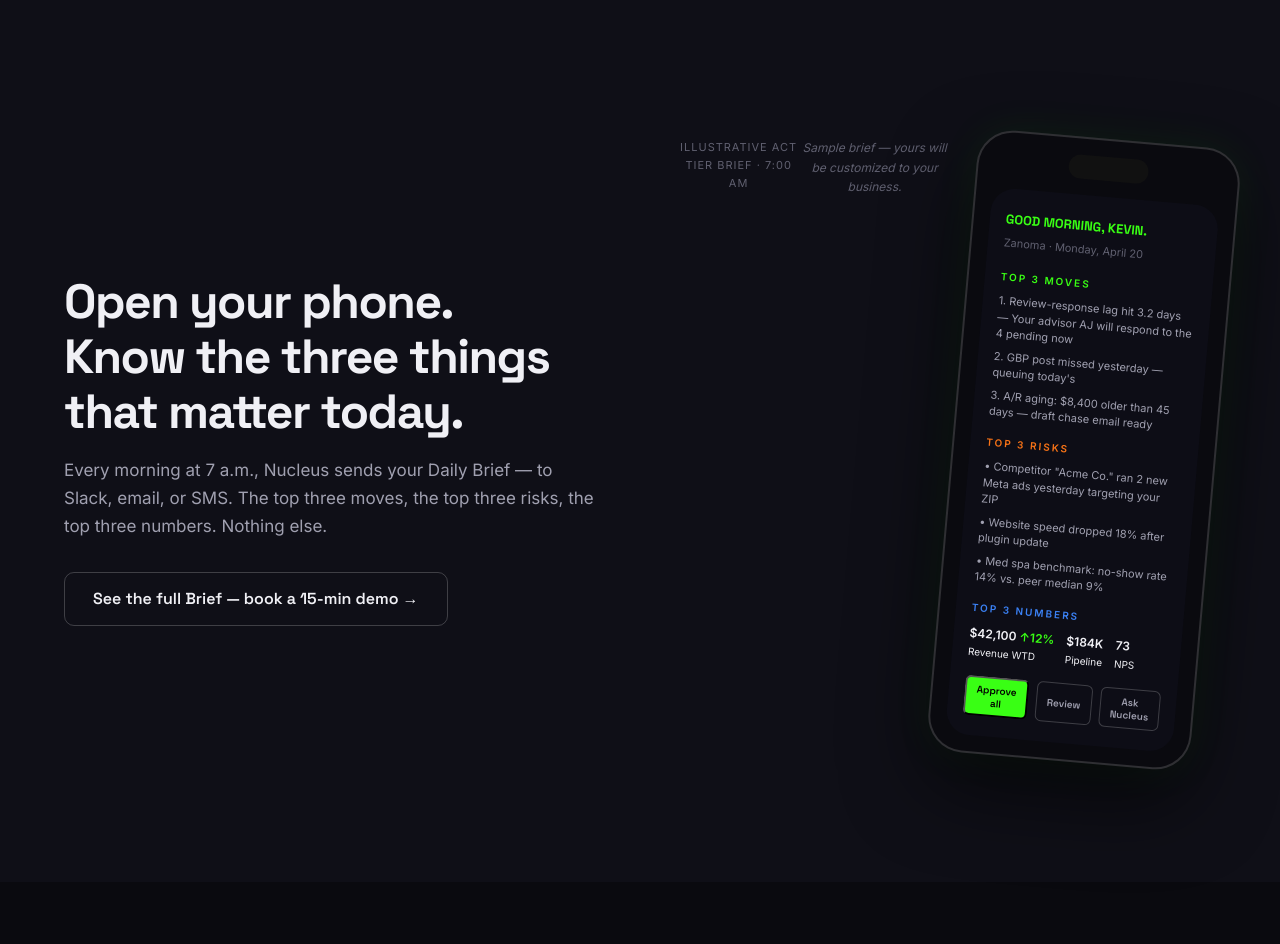
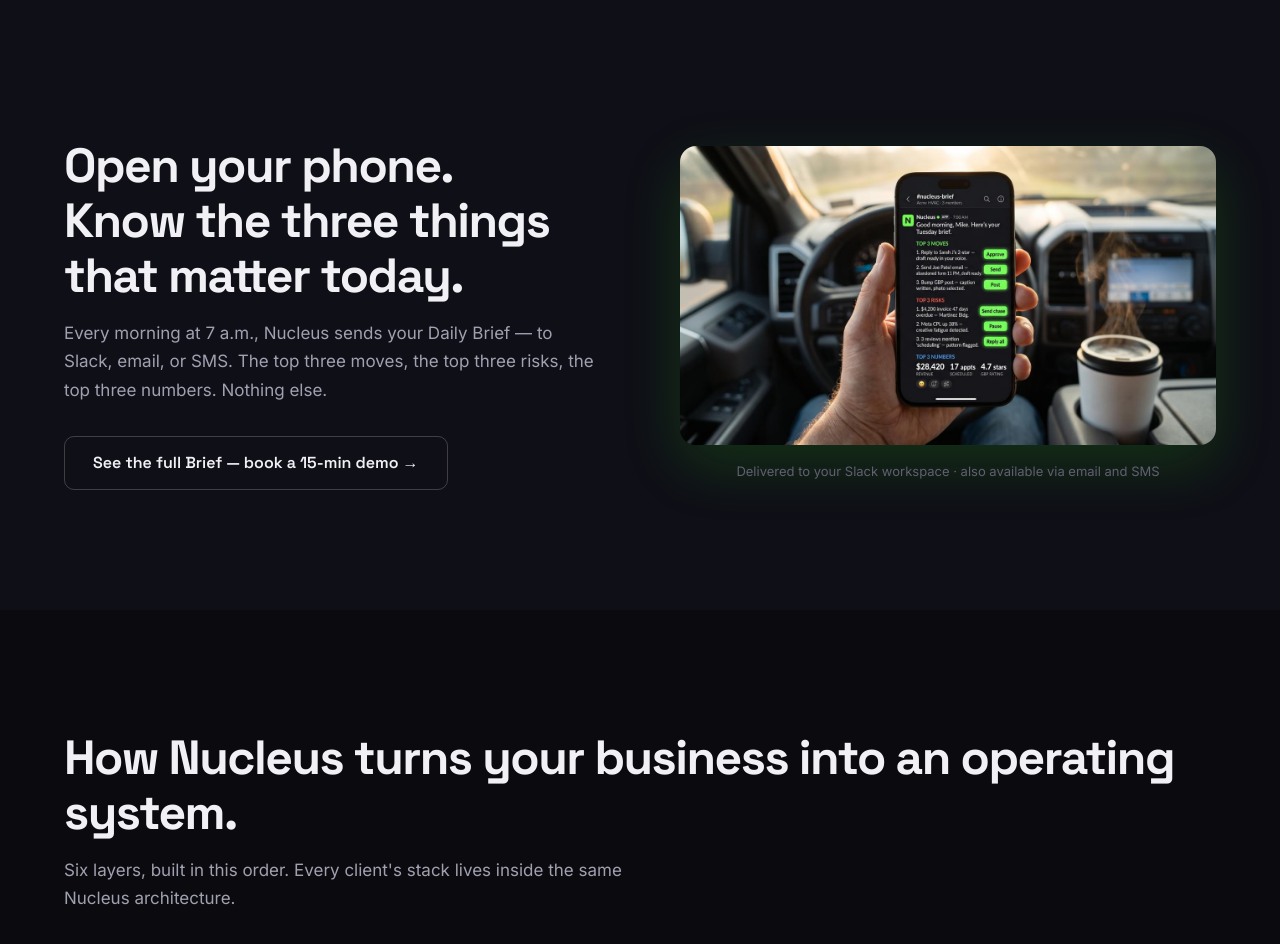
Before and after one commit to thepinkpenstory/zanoma, a plain HTML site: page index.html in a window 1280 px wide. Shown: the part 2680-3624 px from the top of the page. Drawn offline with nearby package versions, Linux system fonts and the light colour scheme; a script that the page names is missing.

Commit message:
Replace Daily Brief wireframe with photorealistic Slack delivery image + caption

```diff
--- a/index.html
+++ b/index.html
@@ -428,35 +428,9 @@
         <p class="text-dim" style="margin-top:16px;">Every morning at 7 a.m., Nucleus sends your Daily Brief — to Slack, email, or SMS. The top three moves, the top three risks, the top three numbers. Nothing else.</p>
         <a href="#contact" class="btn btn-ghost" style="margin-top:32px;">See the full Brief — book a 15-min demo →</a>
       </div>
-      <div class="phone-wrap">
-        <p style="text-align:center;font-size:11px;color:var(--text-muted);margin-bottom:12px;letter-spacing:1px;text-transform:uppercase;">Illustrative Act tier brief · 7:00 AM</p>
-        <p style="text-align:center;font-size:12px;color:var(--text-muted);margin-bottom:16px;font-style:italic;">Sample brief — yours will be customized to your business.</p>
-        <div class="phone-frame" role="img" aria-label="Sample Nucleus daily brief dashboard showing business scores and recommended actions">
-          <div class="phone-notch"></div>
-          <div class="phone-screen">
-            <div class="brief-greeting">GOOD MORNING, KEVIN.</div>
-            <div class="brief-date">Zanoma · Monday, April 20</div>
-            <div class="brief-section-title" style="color:var(--green);">Top 3 Moves</div>
-            <div class="brief-item">1. Review-response lag hit 3.2 days — Your advisor AJ will respond to the 4 pending now</div>
-            <div class="brief-item">2. GBP post missed yesterday — queuing today's</div>
-            <div class="brief-item">3. A/R aging: $8,400 older than 45 days — draft chase email ready</div>
-            <div class="brief-section-title" style="color:#f97316;">Top 3 Risks</div>
-            <div class="brief-item">• Competitor "Acme Co." ran 2 new Meta ads yesterday targeting your ZIP</div>
-            <div class="brief-item">• Website speed dropped 18% after plugin update</div>
-            <div class="brief-item">• Med spa benchmark: no-show rate 14% vs. peer median 9%</div>
-            <div class="brief-section-title" style="color:var(--blue);">Top 3 Numbers</div>
-            <div class="brief-numbers">
-              <div class="brief-number"><strong>$42,100 <span class="up-arrow">↑12%</span></strong>Revenue WTD</div>
-              <div class="brief-number"><strong>$184K</strong>Pipeline</div>
-              <div class="brief-number"><strong>73</strong>NPS</div>
-            </div>
-            <div class="brief-actions">
-              <button class="brief-btn brief-btn-primary">Approve all</button>
-              <button class="brief-btn brief-btn-ghost">Review</button>
-              <button class="brief-btn brief-btn-ghost">Ask Nucleus</button>
-            </div>
-          </div>
-        </div>
+      <div class="phone-wrap" style="display:flex;flex-direction:column;align-items:center;">
+        <img src="/website_assets/nucleus-brief-delivery.jpg" alt="Nucleus daily brief delivered to Slack mobile in your work truck at 7am" style="width: 100%; max-width: 620px; height: auto; border-radius: 16px; box-shadow: 0 20px 60px rgba(57,255,20,0.15);" />
+        <p style="font-size: 13px; color: var(--text-muted); margin-top: 16px; text-align: center; max-width: 620px;">Delivered to your Slack workspace · also available via email and SMS</p>
       </div>
     </div>
   </div>
```
Also changed, not shown: website_assets/nucleus-brief-delivery.jpg (added).
